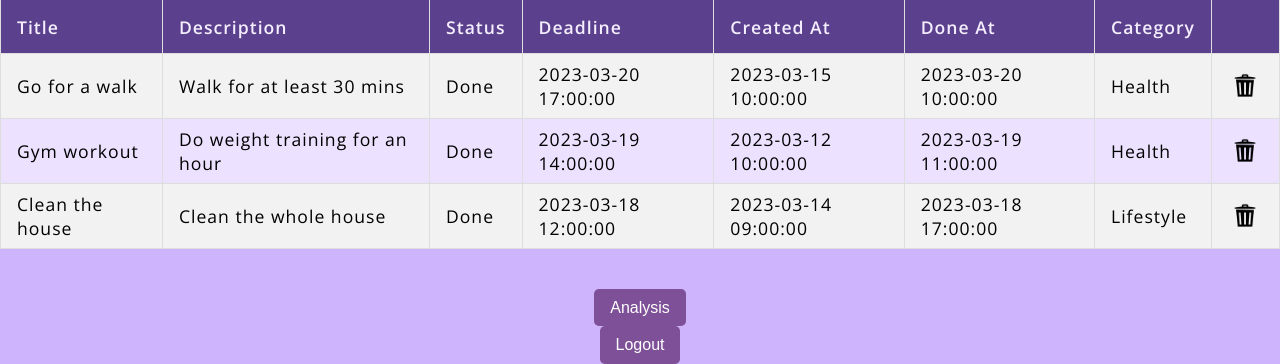
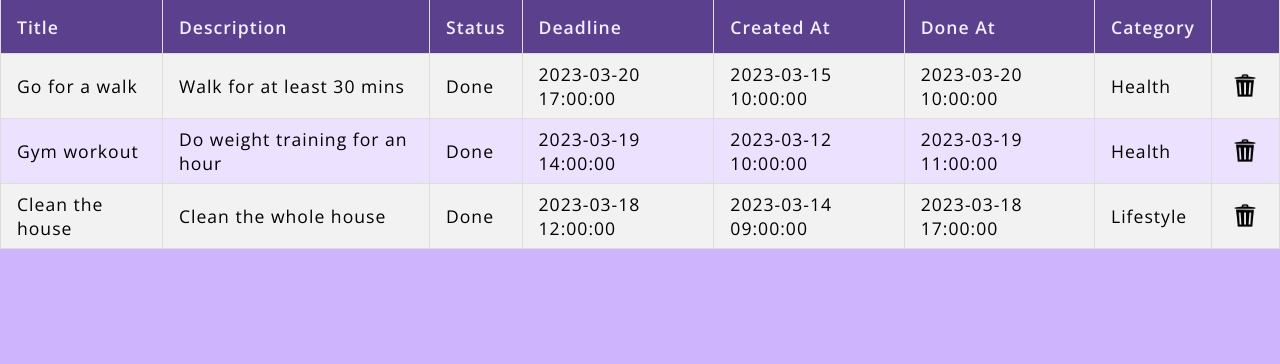
Before and after one commit to elif-krvan/cs535-todo-list, a Flask app: page /task in a window 1280 px wide. Shown: the part 770-1134 px from the top of the page. After the commit the page ends 1019 px from the top, so only its background shows below. Run offline with Flask 2, Linux system fonts and the light colour scheme; a user stored in the database is signed in; data comes from the database, SQL or seed files in the repository; data that the repository does not hold is empty; some libraries are stand-ins or nearby versions.

Commit message:
Removed logout and analysis buttons

```diff
--- a/app/templates/task.html
+++ b/app/templates/task.html
@@ -148,14 +148,6 @@
 					{% endfor %}
 				</table>
 			</div>
-
-			<form action="{{ url_for('analysis') }}" method="get">
-			<button class="btn btn-primary">Analysis</button>
-			</form>
-
-			<form action="{{ url_for('logout') }}" method="get">
-			<button class="btn btn-primary">Logout</button>
-			</form>
 		</div>
 	</body>
 </html>
```
